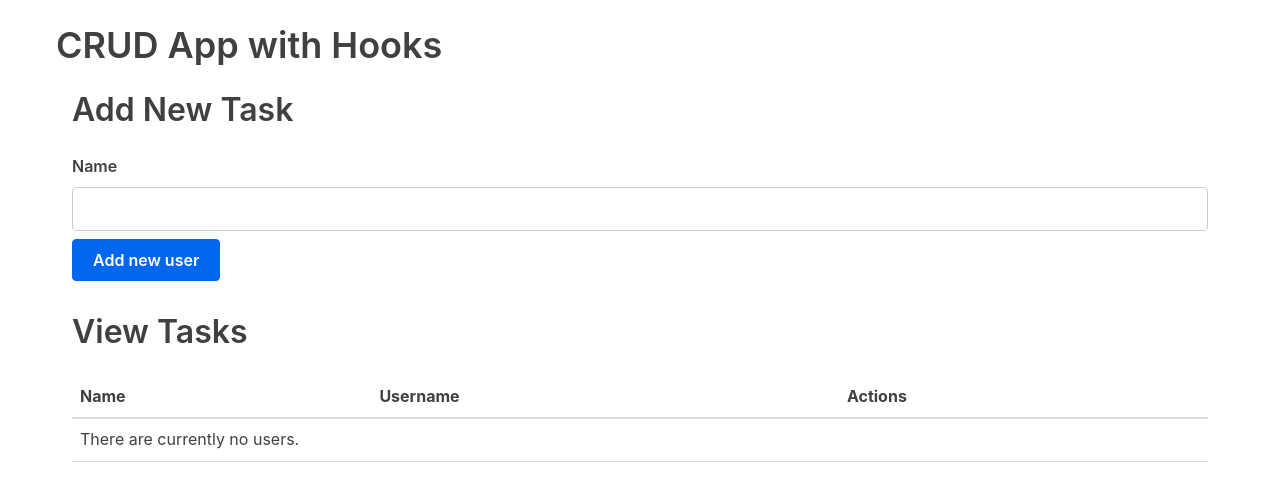
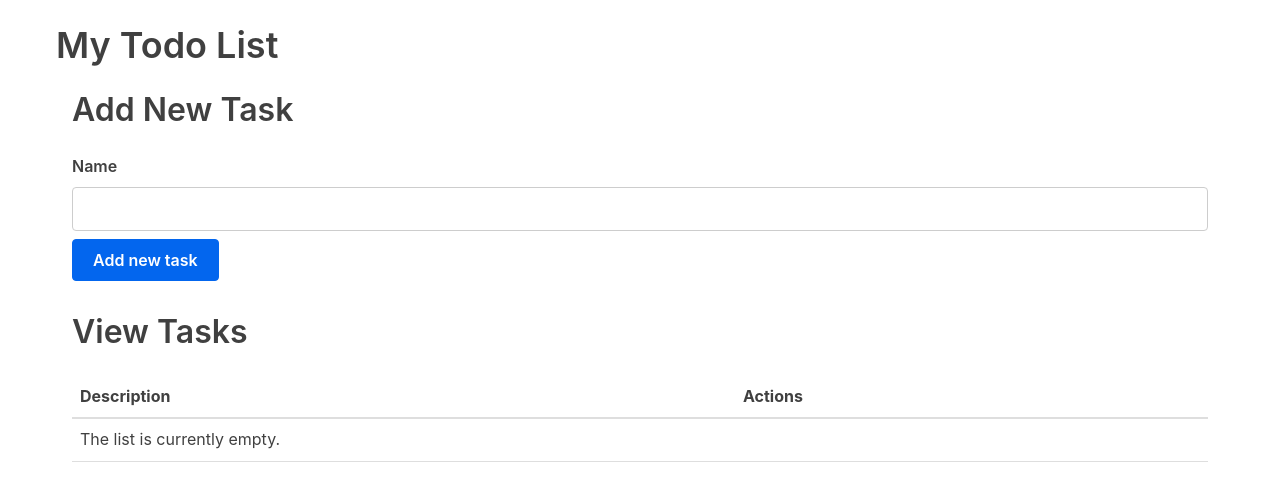
Before and after one commit to MarcLignarius/React.ToDoList, a React (Create React App) app: page / in a window 1280 px wide. Shown: the top 488 px of the page. Built offline with nearby package versions, Linux system fonts and the light colour scheme.

Commit message:
complete fourth  part of refactor

```diff
--- a/src/App.js
+++ b/src/App.js
@@ -8,7 +8,7 @@ const App = () => {
 
   const [tasks, setTasks] = useState(tasksData)
   const [editing, setEditing] = useState(false)
-  const initialFormState = { id: null, name: '', username: ''}
+  const initialFormState = { id: null, name: ''}
   const [currentTask, setCurrentTask] = useState(initialFormState)
 
   const addTask = task => {
@@ -18,7 +18,7 @@ const App = () => {
 
 	const editRow = task => {
     setEditing(true)
-    setCurrentTask({ id: task.id, name: task.name, taskname: task.taskname })
+    setCurrentTask({ id: task.id, name: task.name })
   }
 
   const editTask = (id, updatedTask) => {
@@ -32,7 +32,7 @@ const App = () => {
 
   return (
 		<div className="container">
-			<h1>CRUD App with Hooks</h1>
+			<h1>My Todo List</h1>
 			<div className="flex-large">
 				{editing ? (
 					<Fragment>
--- a/src/forms/AddTaskForm.js
+++ b/src/forms/AddTaskForm.js
@@ -5,8 +5,8 @@ const AddTaskForm = props => {
 
   const handleOnAddClick = task => {
     swal({
-      title: "Add user?",
-      text: "Click OK to add user.",
+      title: "Add task?",
+      text: "Click OK to add task.",
       icon: "warning",
       buttons: true,
       dangerMode: true,
@@ -14,19 +14,19 @@ const AddTaskForm = props => {
     .then(
       (willAdd) => {
       if (willAdd) {
-        swal("User has been added.", {
+        swal("Task has been added.", {
           icon: "success",
         });
         props.addTask(task)
       } else {
-        swal("User will not be added.", {
+        swal("Task will not be added.", {
           icon: "info",
         });
       }
     })
   }
 
-  const initialFormstate = { id: null, name: '', username: ''}
+  const initialFormstate = { id: null, name: ''}
   const [task, setTask] = useState(initialFormstate)
 
   const handleInputChange = e => {
@@ -44,7 +44,7 @@ const AddTaskForm = props => {
     }}>
       <label>Name</label>
       <input type="text" name="name" value={task.name} onChange={handleInputChange} />
-      <button>Add new user</button>
+      <button>Add new task</button>
     </form>
   )
 }
--- a/src/tables/TaskTable.js
+++ b/src/tables/TaskTable.js
@@ -1,12 +1,12 @@
 import React from 'react';
 import swal from 'sweetalert';
 
-const UserTable = props => {
+const TaskTable = props => {
 
   const handleOnDeleteClick = id => {
     swal({
       title: "Are you sure?",
-      text: "Click ok to delete user.",
+      text: "Click ok to delete task.",
       icon: "warning",
       buttons: true,
       dangerMode: true,
@@ -14,12 +14,12 @@ const UserTable = props => {
     .then(
       (willDelete) => {
       if (willDelete) {
-        swal("User has been deleted.", {
+        swal("Task has been deleted.", {
           icon: "success",
         });
         props.deleteTask(id)
       } else {
-        swal("User has not been deleted.", {
+        swal("Task has not been deleted.", {
           icon: "info",
         });
       }
@@ -30,26 +30,24 @@ const UserTable = props => {
     <table>
       <thead>
         <tr>
-          <th>Name</th>
-          <th>Username</th>
+          <th>Description</th>
           <th>Actions</th>
         </tr>
       </thead>
       <tbody>
         {props.tasks.length > 0 ? (
-          props.tasks.map(user => (
-            <tr key={user.id}>
-              <td>{user.name}</td>
-              <td>{user.username}</td>
+          props.tasks.map(task => (
+            <tr key={task.id}>
+              <td>{task.name}</td>
               <td>
-                <button onClick={() => {props.editRow(user)}} className="button muted-button">Edit</button>
-                <button onClick={() => handleOnDeleteClick(user.id)} className="button muted-button">Delete</button>
+                <button onClick={() => {props.editRow(task)}} className="button muted-button">Edit</button>
+                <button onClick={() => handleOnDeleteClick(task.id)} className="button muted-button">Delete</button>
               </td>
             </tr>
           ))
         ) : (
           <tr>
-            <td colSpan={3}>There are currently no users.</td>
+            <td colSpan={3}>The list is currently empty.</td>
           </tr>
         )}
       </tbody>
@@ -57,4 +55,4 @@ const UserTable = props => {
   )
 }
 
-export default UserTable
+export default TaskTable
```
